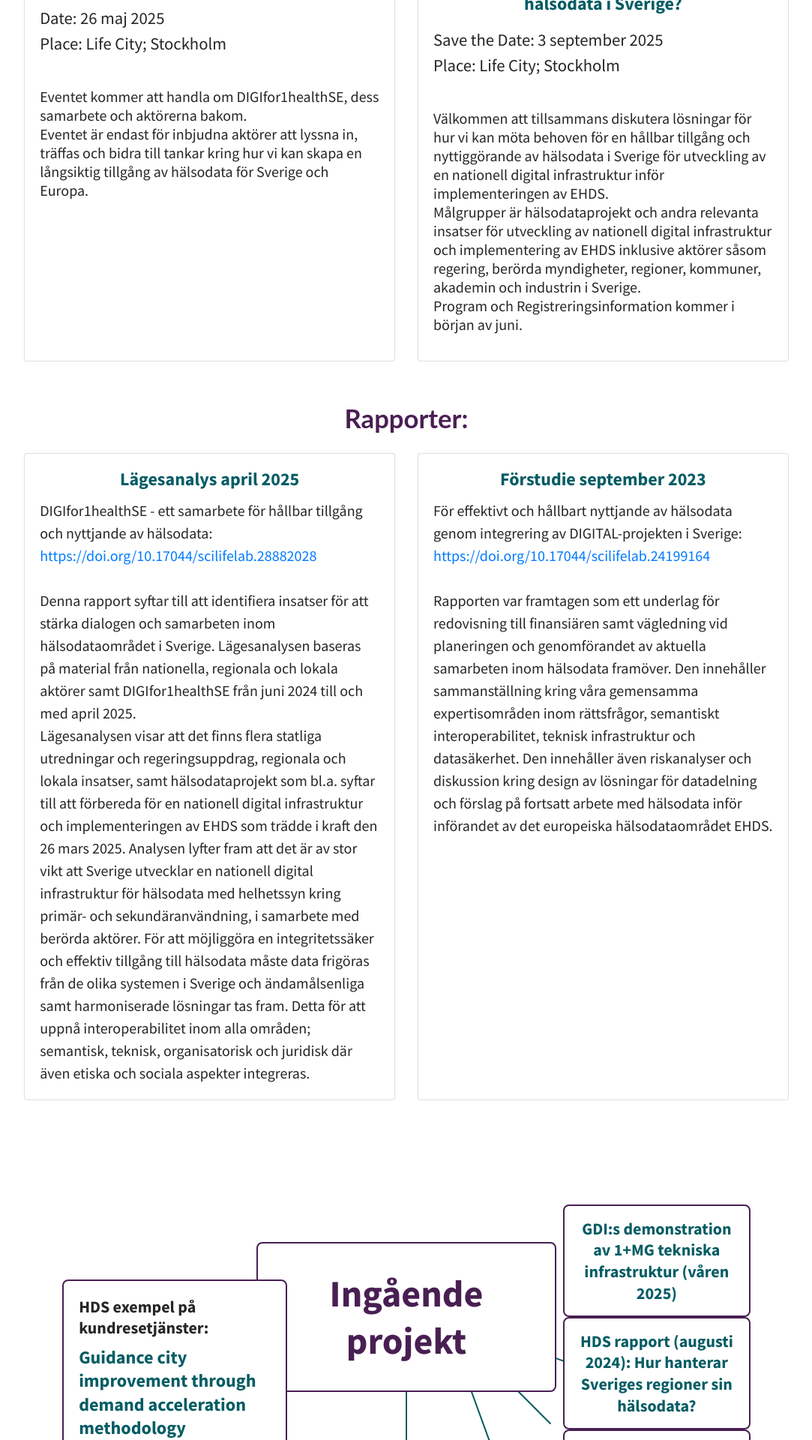
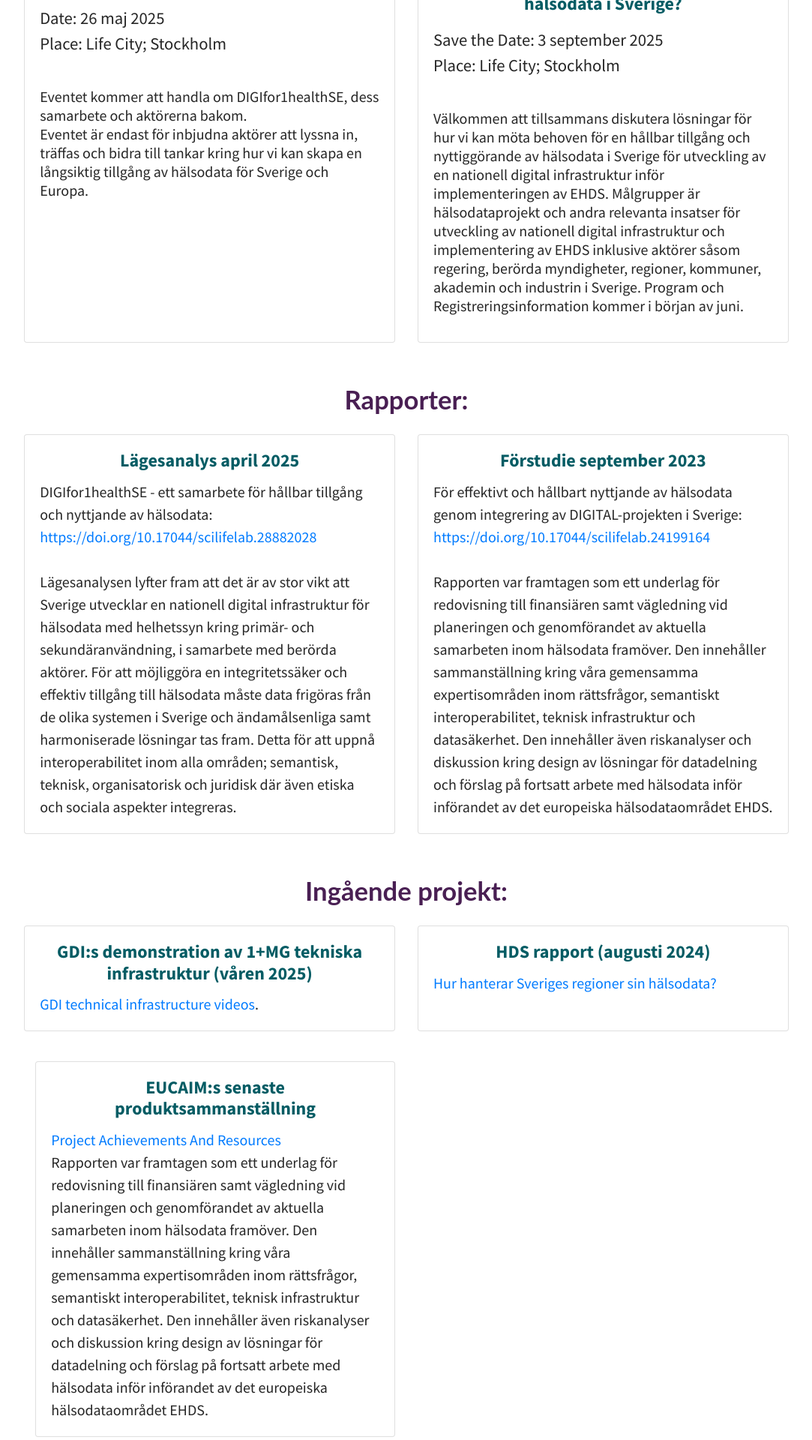
Before and after one commit to ScilifelabDataCentre/DIGIfor1Health_web, a Jekyll site: the page built from pages/outputs.md, in a window 1280 px wide. Shown: the part 501-2421 px from the top of the page at 75% size, without its empty margins (98-1181 px from the left). Built offline with Jekyll 4.4.1, drawn with Linux system fonts in a browser that asks for light colours; a script that is not in the unit is left out; comment, search, counter and statistics services are not loaded; some of the changed text lies outside the part shown.

Commit message:
Update outputs.md

```diff
--- a/pages/outputs.md
+++ b/pages/outputs.md
@@ -49,9 +49,9 @@ att lyssna in, träffas och bidra till tankar kring hur vi kan skapa en långsik
     </p>
     <br>
 
-Välkommen att tillsammans diskutera lösningar för hur vi kan möta behoven för en hållbar tillgång och nyttiggörande av hälsodata i Sverige för utveckling av en nationell digital infrastruktur inför implementeringen av EHDS. <br>
+Välkommen att tillsammans diskutera lösningar för hur vi kan möta behoven för en hållbar tillgång och nyttiggörande av hälsodata i Sverige för utveckling av en nationell digital infrastruktur inför implementeringen av EHDS.
 
-Målgrupper är hälsodataprojekt och andra relevanta insatser för utveckling av nationell digital infrastruktur och implementering av EHDS inklusive aktörer såsom regering, berörda myndigheter, regioner, kommuner, akademin och industrin i Sverige. <br>
+Målgrupper är hälsodataprojekt och andra relevanta insatser för utveckling av nationell digital infrastruktur och implementering av EHDS inklusive aktörer såsom regering, berörda myndigheter, regioner, kommuner, akademin och industrin i Sverige.
 
 Program och Registreringsinformation kommer i början av juni. </p>
         </div>
@@ -82,9 +82,7 @@ Program och Registreringsinformation kommer i början av juni. </p>
 
    DIGIfor1healthSE - ett samarbete för hållbar tillgång och nyttjande av hälsodata: <a href="https://doi.org/10.17044/scilifelab.28882028" target="_blank">https://doi.org/10.17044/scilifelab.28882028</a> <br> <br>
 
-Denna rapport syftar till att identifiera insatser för att stärka dialogen och samarbeten inom hälsodataområdet i Sverige. Lägesanalysen baseras på material från nationella, regionala och lokala aktörer samt DIGIfor1healthSE från juni 2024 till och med april 2025. <br>
-
-Lägesanalysen visar att det finns flera statliga utredningar och regeringsuppdrag, regionala och lokala insatser, samt hälsodataprojekt som bl.a. syftar till att förbereda för en nationell digital infrastruktur och implementeringen av EHDS som trädde i kraft den 26 mars 2025. Analysen lyfter fram att det är av stor vikt att Sverige utvecklar en nationell digital infrastruktur för hälsodata med helhetssyn kring primär- och sekundäranvändning, i samarbete med berörda aktörer. För att möjliggöra en integritetssäker och effektiv tillgång till hälsodata måste data frigöras från de olika systemen i Sverige och ändamålsenliga samt harmoniserade lösningar tas fram. Detta för att uppnå interoperabilitet inom alla områden; semantisk, teknisk, organisatorisk och juridisk där även etiska och sociala aspekter integreras.</p>
+Lägesanalysen lyfter fram att det är av stor vikt att Sverige utvecklar en nationell digital infrastruktur för hälsodata med helhetssyn kring primär- och sekundäranvändning, i samarbete med berörda aktörer. För att möjliggöra en integritetssäker och effektiv tillgång till hälsodata måste data frigöras från de olika systemen i Sverige och ändamålsenliga samt harmoniserade lösningar tas fram. Detta för att uppnå interoperabilitet inom alla områden; semantisk, teknisk, organisatorisk och juridisk där även etiska och sociala aspekter integreras.</p>
         </div>
       </div>
     </div>
@@ -106,192 +104,84 @@ Rapporten var framtagen som ett underlag för redovisning till finansiären samt
   </div>
   <!-- /.row -->
 
+</div>
+<!-- /.container -->
+<p style="text-align: center;">
+<h2 style="text-align: center; font-weight: bold; font-size: calc(1.2em + 8pt); font-family: 'Lato', sans-serif; color: #491F53;">Ingående projekt:</h2>
 
-<style>
-.mind-map-container {
-    position: relative;
-    width: 100%;
-    height: 800px;  /* Increased height to accommodate larger center box */
-    margin: 50px auto;
-    display: flex;
-    justify-content: center;
-    align-items: flex-start;
-    padding-top: 50px;
-}
+</p>
 
-.mind-map-box {
-    position: absolute;
-    width: 250px;
-    height: 150px;
-    background-color: white;
-    border: 2px solid #491F53;
-    border-radius: 8px;
-    display: flex;
-    justify-content: center;
-    align-items: center;
-    text-align: center;
-    padding: 15px;
-    z-index: 2;
-}
+<div class="container">
 
-/* Special styling for center box */
-.center-box {
-    width: 400px !important;    /* Increased width */
-    height: 200px !important;   /* Increased height */
-    background-color: white;
-    font-weight: bold;
-    color: #491F53;
-    font-size: 2.5em !important;  /* Doubled font size */
-    left: 50%;
-    top: 100px;
-    transform: translateX(-50%);
-    display: flex;
-    justify-content: center;
-    align-items: center;
-    text-align: center;
-    padding: 20px;
-}
+  <div class="row">
+    <div class="col-lg-6 mb-4">
+      <div class="card h-100">
 
-/* Special styling for box 5 */
-.box-5 {
-    width: 300px;
-    height: auto;
-    min-height: 250px;
-    left: 5%;
-    top: 150px;
-    display: flex;
-    flex-direction: column;
-    justify-content: flex-start;
-    padding: 20px;
-    text-align: left;
-    overflow: visible;
-    font-size: 1.1em;
-}
+        <div class="card-body">
+          <h4 class="card-title" style="font-weight: bold; text-align: center; color: #045C64;">
+            GDI:s demonstration av 1+MG tekniska infrastruktur (våren 2025)
+          </h4>
+          <p class="card-text">
 
-/* Add specific styling for box 5 title text */
-.box-5::before {
-    content: "HDS exempel på kundresetjänster:";
-    font-weight: bold;
-    margin-bottom: 10px;
-    display: block;
-}
-}
+   <a href="https://gdi.onemilliongenomes.eu/news/gdi-technical-infrastructure">GDI technical infrastructure videos</a>.</p>
+        </div>
+      </div>
+    </div>
+    <div class="col-lg-6 mb-4">
+      <div class="card h-100">
 
-.box-5 a {
-    display: block;
-    margin-top: 10px;
-    font-size: 0.85em;
-    line-height: 1.4;
-    margin-bottom: 5px;
-}
+        <div class="card-body">
+          <h4 class="card-title" style="font-weight: bold; text-align: center; color: #045C64;">
+            HDS rapport (augusti 2024)
+          </h4>
+          <p class="card-text">
+    <a href="https://lnu.se/mot-linneuniversitetet/aktuellt/nyheter/2024/ny-rapport-hur-hanterar-sveriges-regioner-sin-halsodata/">Hur hanterar Sveriges regioner sin hälsodata?</a><br>
 
-.mind-map-box a {
-    color: #045C64;
-    text-decoration: none;
-    font-weight: bold;
-    font-size: 1.1em;
-    line-height: 1.3;
-}
-
-.mind-map-box a:hover {
-    color: #491F53;
-}
-
-/* Repositioned outer boxes */
-.box-1 {
-    right: 5%;
-    top: 50px;
-    transform: none;
-}
-
-.box-2 {
-    right: 5%;
-    top: 200px;
-}
-
-.box-3 {
-    right: 5%;
-    top: 350px;
-}
-
-.box-4 {
-    left: 50%;
-    top: 400px;
-    transform: translateX(-50%);
-}
-
-/* Connecting lines */
-.connecting-line {
-    position: absolute;
-    background-color: #045C64;
-    height: 2px;
-    transform-origin: left center;
-    z-index: 1;
-}
-
-.line-1 {
-    width: 200px;
-    top: 200px;  /* Adjusted for larger center box */
-    left: 55%;
-    transform: rotate(20deg);
-}
-
-.line-2 {
-    width: 200px;
-    top: 200px;  /* Adjusted for larger center box */
-    left: 55%;
-    transform: rotate(45deg);
-}
-
-.line-3 {
-    width: 200px;
-    top: 200px;  /* Adjusted for larger center box */
-    left: 55%;
-    transform: rotate(70deg);
-}
-
-.line-4 {
-    width: 200px;
-    top: 200px;  /* Adjusted for larger center box */
-    left: 50%;
-    transform: rotate(90deg);
-}
-
-.line-5 {
-    width: 250px;
-    top: 200px;  /* Adjusted for larger center box */
-    left: 45%;
-    transform: rotate(-20deg);
-}
-</style>
-
-<div class="mind-map-container">
-    <!-- Center box -->
-    <div class="mind-map-box center-box">
-        Ingående projekt
+</p>
+        </div>
+      </div>
     </div>
 
-    <!-- Connecting lines -->
-    <div class="connecting-line line-1"></div>
-    <div class="connecting-line line-2"></div>
-    <div class="connecting-line line-3"></div>
-    <div class="connecting-line line-4"></div>
-    <div class="connecting-line line-5"></div>
+  </div>
 
-    <!-- Outer boxes with links -->
-    <div class="mind-map-box box-1">
-        <a href="https://gdi.onemilliongenomes.eu/news/gdi-technical-infrastructure">GDI:s demonstration av 1+MG tekniska infrastruktur (våren 2025)</a>
+
+    <div class="col-lg-6 mb-4">
+      <div class="card h-100">
+
+        <div class="card-body">
+          <h4 class="card-title" style="font-weight: bold; text-align: center; color: #045C64;">
+            EUCAIM:s senaste produktsammanställning
+          </h4>
+          <p class="card-text">
+    <a href="https://cancerimage.eu/achievements/">Project Achievements And Resources</a><br>
+
+Rapporten var framtagen som ett underlag för redovisning till finansiären samt vägledning vid planeringen och genomförandet av aktuella samarbeten inom hälsodata framöver. Den innehåller sammanställning kring våra gemensamma expertisområden inom rättsfrågor, semantiskt interoperabilitet, teknisk infrastruktur och datasäkerhet. Den innehåller även riskanalyser och diskussion kring design av lösningar för datadelning och förslag på fortsatt arbete med hälsodata inför införandet av det europeiska hälsodataområdet EHDS.</p>
+        </div>
+      </div>
     </div>
-    <div class="mind-map-box box-2">
-        <a href="https://lnu.se/mot-linneuniversitetet/aktuellt/nyheter/2024/ny-rapport-hur-hanterar-sveriges-regioner-sin-halsodata/">HDS rapport (augusti 2024): Hur hanterar Sveriges regioner sin hälsodata?</a>
+
+  </div>
+
+   <div class="col-lg-6 mb-4">
+      <div class="card h-100">
+
+        <div class="card-body">
+          <h4 class="card-title" style="font-weight: bold; text-align: center; color: #045C64;">
+            EUCAIM:s webinarium om EUCAIM och användarfall (mars 2024)
+          </h4>
+          <p class="card-text">
+    <a href="https://www.youtube.com/watch?v=bH_NiEWFMAA">EUCAIM Webinar March 14 2024</a></p>
+        </div>
+      </div>
     </div>
-    <div class="mind-map-box box-3">
-        <a href="https://cancerimage.eu/achievements/">EUCAIM:s senaste produktsammanställning</a>
-    </div>
-    <div class="mind-map-box box-4">
-        <a href="https://www.youtube.com/watch?v=bH_NiEWFMAA">EUCAIM:s webinarium om EUCAIM och användarfall (mars 2024):</a>
-    </div>
-    <div class="mind-map-box box-5">
+
+  </div>
+  <!-- /.row -->
+
+
+
+
+
 
         <a href="https://european-digital-innovation-hubs.ec.europa.eu/knowledge-hub/success-stories/guidance-city-improvement-through-demand-acceleration-methodology">Guidance city improvement through demand acceleration methodology</a>
         <a href="https://european-digital-innovation-hubs.ec.europa.eu/knowledge-hub/success-stories/new-era-blood-sampling-transforming-future-diagnostics">New era blood sampling transforming future diagnostics</a>
```
